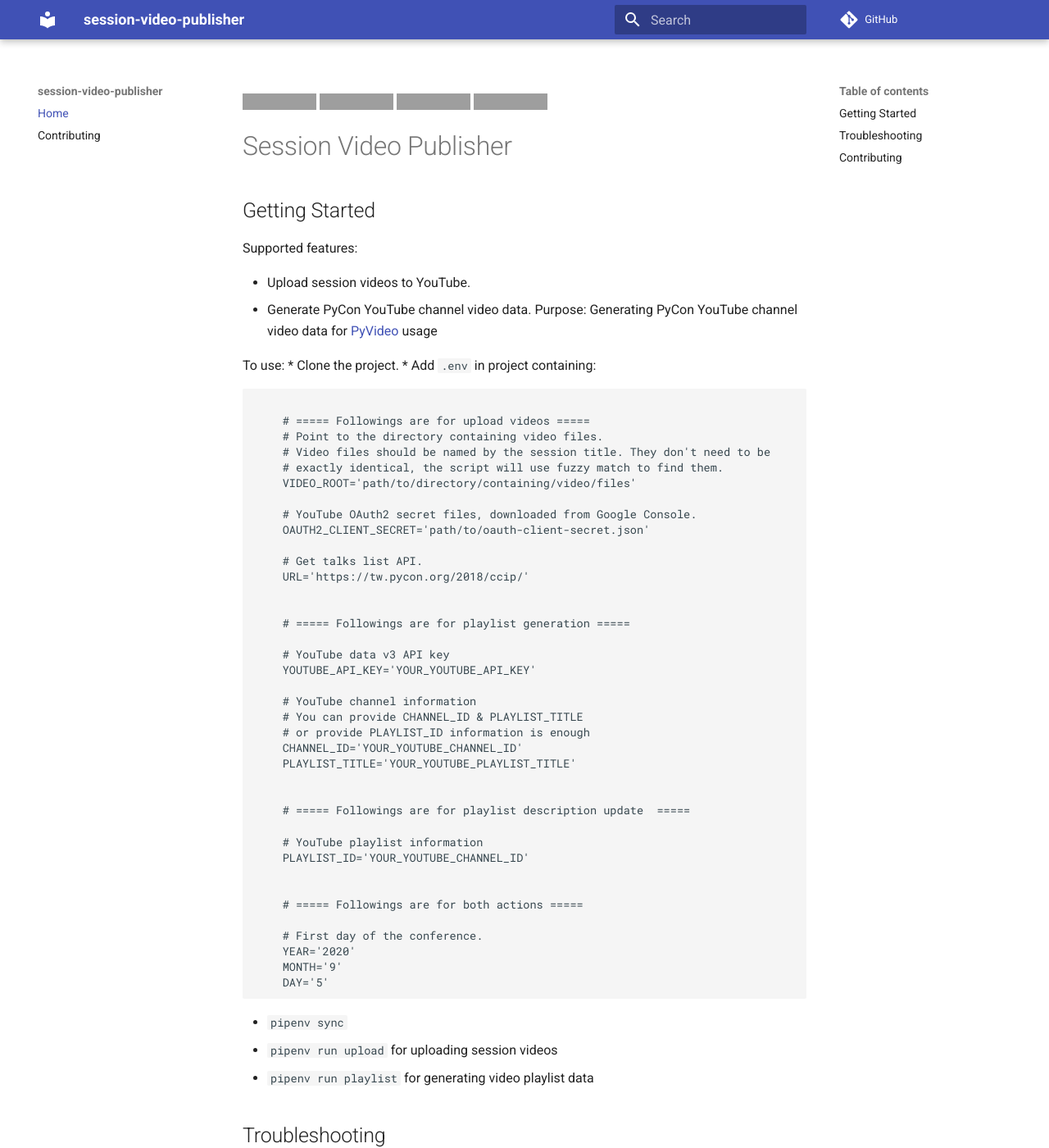
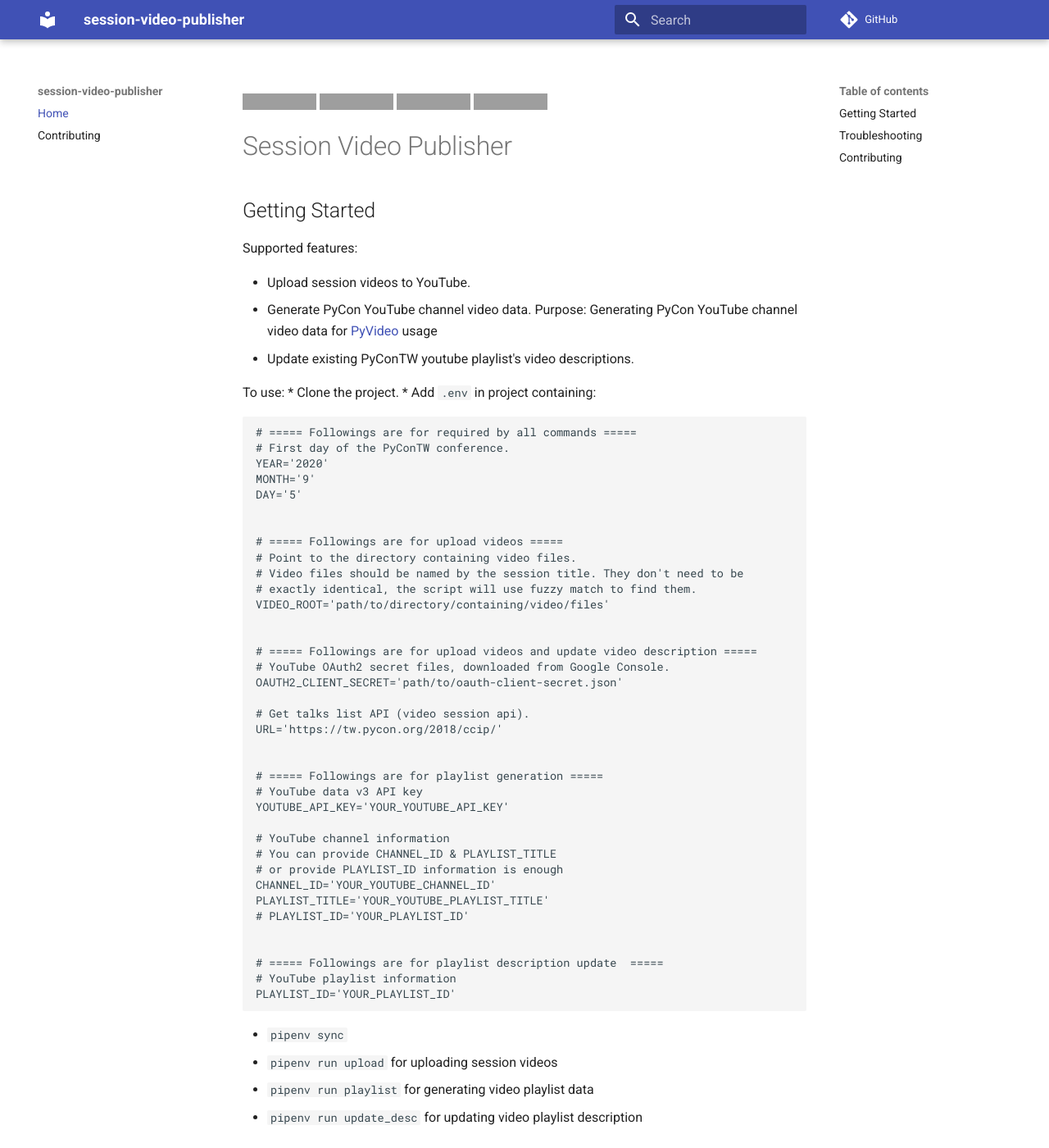
Before and after one commit to pycontw/session-video-publisher, an MkDocs documentation site: the page built from docs/README.md, in a window 1280 px wide and 1400 px high. Shown: the whole window at 82% size. Built offline with MkDocs 1.6.1 and Material for MkDocs 9.7.7, drawn with Linux system fonts in a browser that asks for light colours; comment, search, counter and statistics services are not loaded; grey boxes are pictures that could not be loaded.

Commit message:
docs: update readme

````diff
--- a/docs/README.md
+++ b/docs/README.md
@@ -12,55 +12,56 @@
 * Upload session videos to YouTube.
 * Generate PyCon YouTube channel video data.
 Purpose: Generating PyCon YouTube channel video data for [PyVideo](https://github.com/pyvideo/data) usage
+* Update existing PyConTW youtube playlist's video descriptions.
 
 To use:
 * Clone the project.
 * Add `.env` in project containing:
 
 ```
-
-    # ===== Followings are for upload videos =====
-    # Point to the directory containing video files.
-    # Video files should be named by the session title. They don't need to be
-    # exactly identical, the script will use fuzzy match to find them.
-    VIDEO_ROOT='path/to/directory/containing/video/files'
-
-    # YouTube OAuth2 secret files, downloaded from Google Console.
-    OAUTH2_CLIENT_SECRET='path/to/oauth-client-secret.json'
-
-    # Get talks list API.
-    URL='https://tw.pycon.org/2018/ccip/'
+# ===== Followings are for required by all commands =====
+# First day of the PyConTW conference.
+YEAR='2020'
+MONTH='9'
+DAY='5'
 
 
-    # ===== Followings are for playlist generation =====
-
-    # YouTube data v3 API key
-    YOUTUBE_API_KEY='YOUR_YOUTUBE_API_KEY'
-
-    # YouTube channel information
-    # You can provide CHANNEL_ID & PLAYLIST_TITLE
-    # or provide PLAYLIST_ID information is enough
-    CHANNEL_ID='YOUR_YOUTUBE_CHANNEL_ID'
-    PLAYLIST_TITLE='YOUR_YOUTUBE_PLAYLIST_TITLE'
+# ===== Followings are for upload videos =====
+# Point to the directory containing video files.
+# Video files should be named by the session title. They don't need to be
+# exactly identical, the script will use fuzzy match to find them.
+VIDEO_ROOT='path/to/directory/containing/video/files'
 
 
-    # ===== Followings are for playlist description update  =====
+# ===== Followings are for upload videos and update video description =====
+# YouTube OAuth2 secret files, downloaded from Google Console.
+OAUTH2_CLIENT_SECRET='path/to/oauth-client-secret.json'
 
-    # YouTube playlist information
-    PLAYLIST_ID='YOUR_YOUTUBE_CHANNEL_ID'
+# Get talks list API (video session api).
+URL='https://tw.pycon.org/2018/ccip/'
 
 
-    # ===== Followings are for both actions =====
+# ===== Followings are for playlist generation =====
+# YouTube data v3 API key
+YOUTUBE_API_KEY='YOUR_YOUTUBE_API_KEY'
 
-    # First day of the conference.
-    YEAR='2020'
-    MONTH='9'
-    DAY='5'
+# YouTube channel information
+# You can provide CHANNEL_ID & PLAYLIST_TITLE
+# or provide PLAYLIST_ID information is enough
+CHANNEL_ID='YOUR_YOUTUBE_CHANNEL_ID'
+PLAYLIST_TITLE='YOUR_YOUTUBE_PLAYLIST_TITLE'
+# PLAYLIST_ID='YOUR_PLAYLIST_ID'
+
+
+# ===== Followings are for playlist description update  =====
+# YouTube playlist information
+PLAYLIST_ID='YOUR_PLAYLIST_ID'
 ```
 
 * `pipenv sync`
 * `pipenv run upload` for uploading session videos
 * `pipenv run playlist` for generating video playlist data
+* `pipenv run update_desc` for updating video playlist description
 
 ## Troubleshooting
 The overall flow looks like the following:
````
